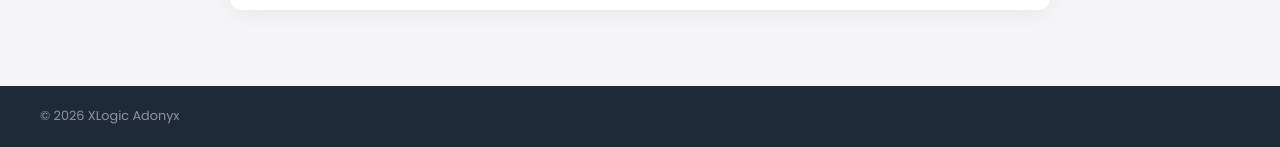
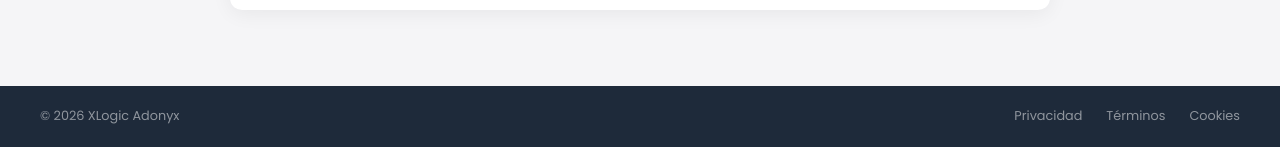
Before and after one commit to Adonai24/XLogic_Adonyx, a Django app: page /videos/ in a window 1280 px wide. Shown: the part 1009-1156 px from the top of the page. Run offline with Django 5.2, Linux system fonts and the light colour scheme; tables that the repository leaves empty hold one stand-in row (values such as "Sample post"); grey boxes are pictures that could not be loaded.

Commit message:
feat: estructura inicial del proyecto seleccionado

```diff
--- a/backend/videos/templates/videos/Index.html
+++ b/backend/videos/templates/videos/Index.html
@@ -40,7 +40,7 @@
         </div>
 
         <div class="imagen">
-<img src="{% static 'Imagenes/Imagen_de_WhatsApp_2025-12-04_a_las_21.46.53_63d3c2d3.jpg' %}">        </div>
+<img src="{% static 'C:\Users\ADONAI\Desktop\VSC\XLogic_Adonyx\backend\Static\img\Imagen de WhatsApp 2025-12-04 a las 21.46.53_63d3c2d3.jpg' %}">        </div>
 
     </section>
 <!-- FOOTER -->
--- a/backend/videos/templates/videos/videos.html
+++ b/backend/videos/templates/videos/videos.html
@@ -54,10 +54,21 @@ Selecciona un video
 
 {% if videos %}
     {% with videos.0 as principal %}
-        <iframe id="youtubePlayer" width="560" height="315" src="https://www.youtube.com/embed/{{ principal.youtube_id }}?rel=0" title="YouTube video player" frameborder="0" allow="accelerometer; autoplay; clipboard-write; encrypted-media; gyroscope; picture-in-picture; web-share" referrerpolicy="strict-origin-when-cross-origin" allowfullscreen></iframe>
+        <iframe id="youtubePlayer" width="560" height="315"
+        src="https://www.youtube.com/embed/{{ principal.youtube_id }}?rel=0"
+        title="YouTube video player"
+        frameborder="0"
+        allow="accelerometer; autoplay; clipboard-write; encrypted-media; gyroscope; picture-in-picture; web-share"
+        referrerpolicy="strict-origin-when-cross-origin" allowfullscreen></iframe>
     {% endwith %}
 {% else %}
-    <iframe id="youtubePlayer" width="560" height="315" src="" title="YouTube video player" frameborder="0" allow="accelerometer; autoplay; clipboard-write; encrypted-media; gyroscope; picture-in-picture; web-share" referrerpolicy="strict-origin-when-cross-origin" allowfullscreen></iframe>
+    <iframe id="youtubePlayer"
+    width="560" height="315"
+    src=""
+    title="YouTube video player"
+    frameborder="0"
+    allow="accelerometer; autoplay; clipboard-write; encrypted-media; gyroscope; picture-in-picture; web-share"
+    referrerpolicy="strict-origin-when-cross-origin" allowfullscreen></iframe>
 {% endif %}
 </div>
 </div>
@@ -229,8 +240,13 @@ style="cursor:pointer;">
 <div class="footer-left">
 © 2026 XLogic Adonyx
 </div>
+    <div class="footer-right">
+        <a href="#">Privacidad</a>
+        <a href="#">Términos</a>
+        <a href="#">Cookies</a>
+    </div>
+</footer>
 
-</footer>
 
 
 
```
Also changed, not shown: backend/contacto/templates/contacto/Contacto.html (+4 -4 lines), backend/Static/img/git.png (added), backend/Static/img/yutu.png (added).
